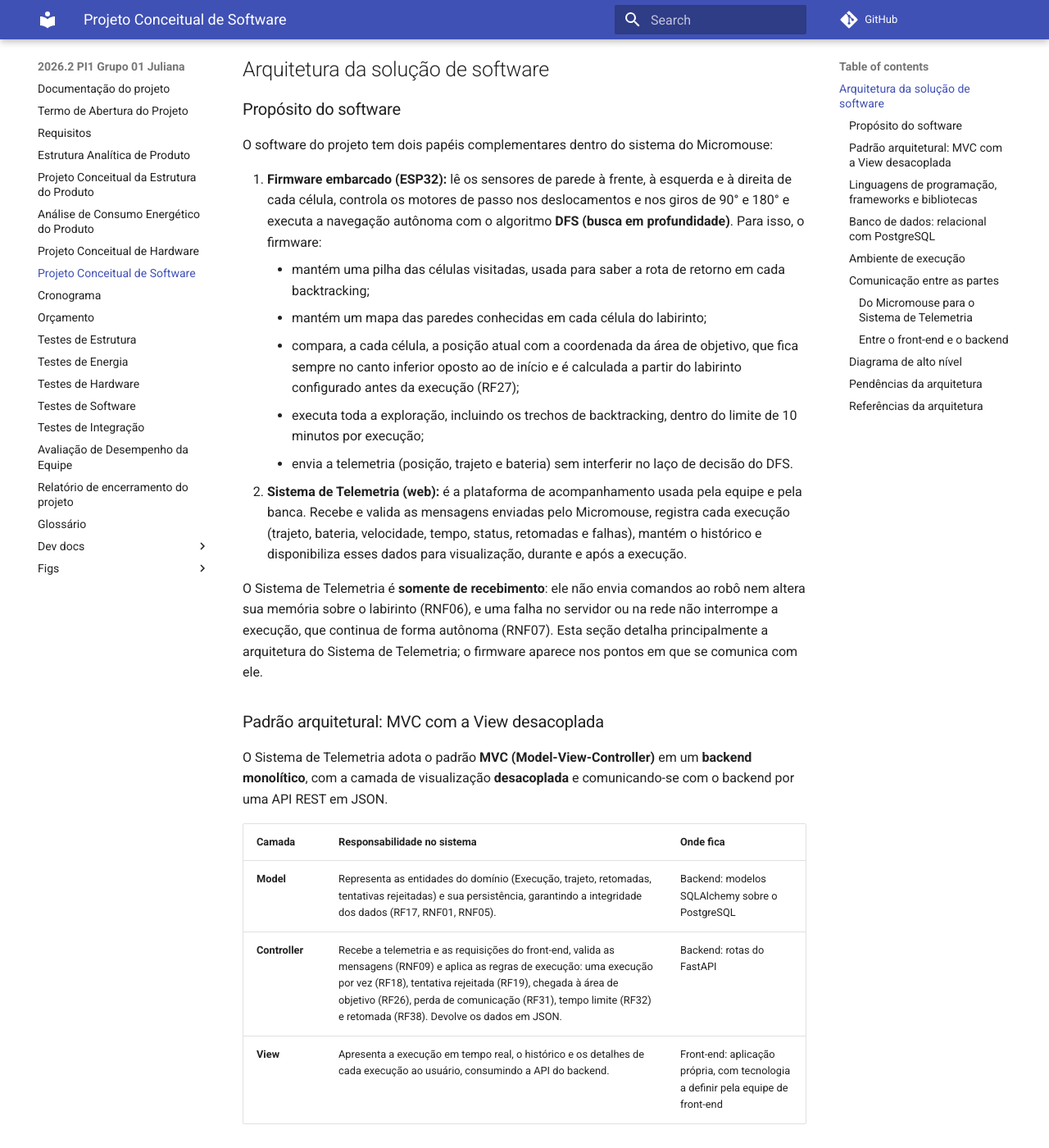
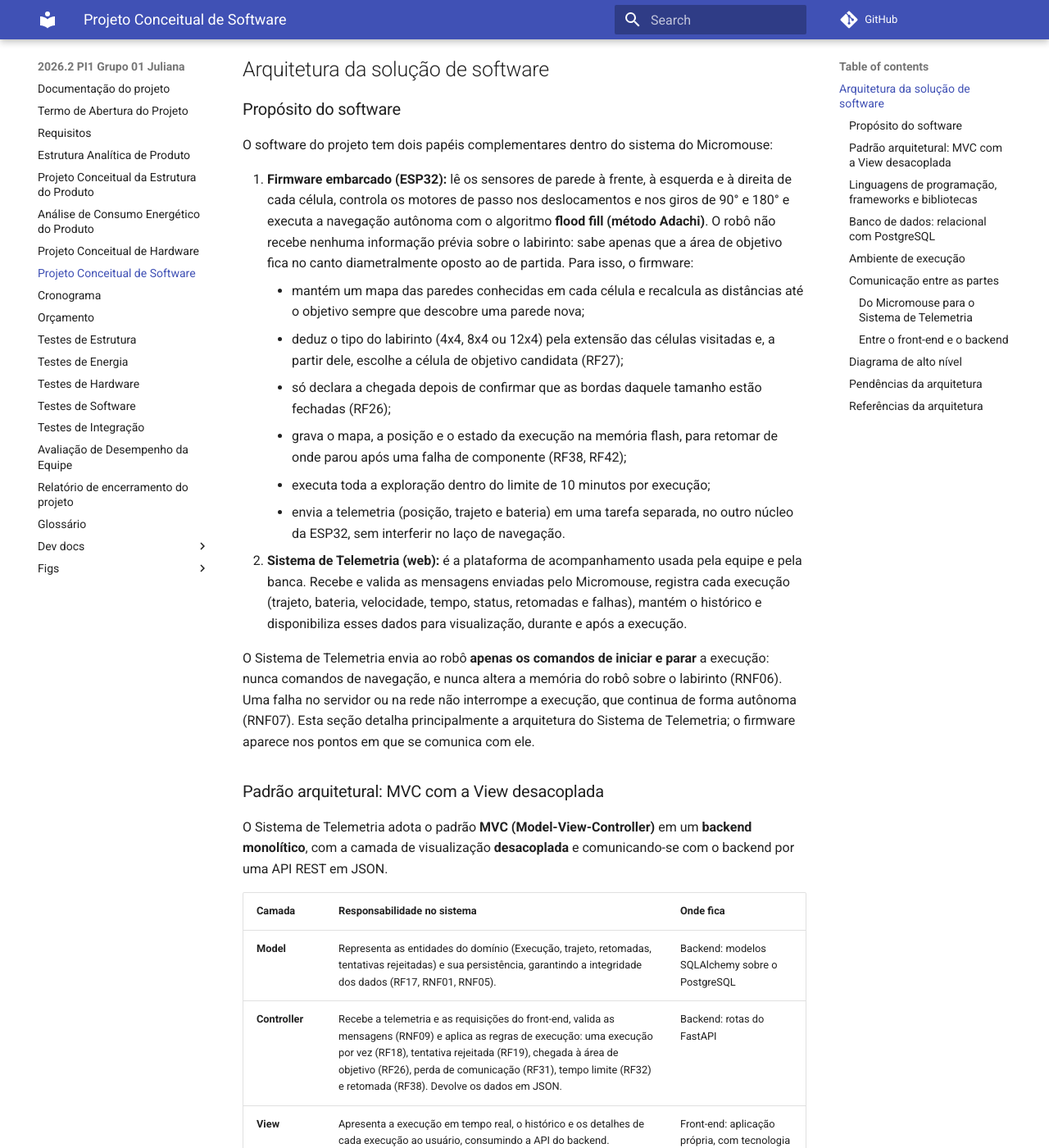
Before and after one commit to fcte-pi1/2026_2_PI1_Grupo01_Juliana, an MkDocs documentation site: the page built from docs/4.4 - Projeto conceitual de software.md, in a window 1280 px wide and 1400 px high, scrolled down 1189 px. Shown: the whole window at 82% size. Built offline with MkDocs 1.6.1 and Material for MkDocs 9.7.7, drawn with Linux system fonts in a browser that asks for light colours; comment, search, counter and statistics services are not loaded.

Commit message:
docs: atualizar o propósito do software com flood fill e comandos da web

```diff
--- a/docs/4.4 - Projeto conceitual de software.md
+++ b/docs/4.4 - Projeto conceitual de software.md
@@ -33,15 +33,16 @@ A documentação do _software_ deverá conter, no mínimo, os itens a seguir:
 
 O software do projeto tem dois papéis complementares dentro do sistema do Micromouse:
 
-1. **Firmware embarcado (ESP32):** lê os sensores de parede à frente, à esquerda e à direita de cada célula, controla os motores de passo nos deslocamentos e nos giros de 90° e 180° e executa a navegação autônoma com o algoritmo **DFS (busca em profundidade)**. Para isso, o firmware:
-    - mantém uma pilha das células visitadas, usada para saber a rota de retorno em cada backtracking;
-    - mantém um mapa das paredes conhecidas em cada célula do labirinto;
-    - compara, a cada célula, a posição atual com a coordenada da área de objetivo, que fica sempre no canto inferior oposto ao de início e é calculada a partir do labirinto configurado antes da execução (RF27);
-    - executa toda a exploração, incluindo os trechos de backtracking, dentro do limite de 10 minutos por execução;
-    - envia a telemetria (posição, trajeto e bateria) sem interferir no laço de decisão do DFS.
+1. **Firmware embarcado (ESP32):** lê os sensores de parede à frente, à esquerda e à direita de cada célula, controla os motores de passo nos deslocamentos e nos giros de 90° e 180° e executa a navegação autônoma com o algoritmo **flood fill (método Adachi)**. O robô não recebe nenhuma informação prévia sobre o labirinto: sabe apenas que a área de objetivo fica no canto diametralmente oposto ao de partida. Para isso, o firmware:
+    - mantém um mapa das paredes conhecidas em cada célula e recalcula as distâncias até o objetivo sempre que descobre uma parede nova;
+    - deduz o tipo do labirinto (4x4, 8x4 ou 12x4) pela extensão das células visitadas e, a partir dele, escolhe a célula de objetivo candidata (RF27);
+    - só declara a chegada depois de confirmar que as bordas daquele tamanho estão fechadas (RF26);
+    - grava o mapa, a posição e o estado da execução na memória flash, para retomar de onde parou após uma falha de componente (RF38, RF42);
+    - executa toda a exploração dentro do limite de 10 minutos por execução;
+    - envia a telemetria (posição, trajeto e bateria) em uma tarefa separada, no outro núcleo da ESP32, sem interferir no laço de navegação.
 2. **Sistema de Telemetria (web):** é a plataforma de acompanhamento usada pela equipe e pela banca. Recebe e valida as mensagens enviadas pelo Micromouse, registra cada execução (trajeto, bateria, velocidade, tempo, status, retomadas e falhas), mantém o histórico e disponibiliza esses dados para visualização, durante e após a execução.
 
-O Sistema de Telemetria é **somente de recebimento**: ele não envia comandos ao robô nem altera sua memória sobre o labirinto (RNF06), e uma falha no servidor ou na rede não interrompe a execução, que continua de forma autônoma (RNF07). Esta seção detalha principalmente a arquitetura do Sistema de Telemetria; o firmware aparece nos pontos em que se comunica com ele.
+O Sistema de Telemetria envia ao robô **apenas os comandos de iniciar e parar** a execução: nunca comandos de navegação, e nunca altera a memória do robô sobre o labirinto (RNF06). Uma falha no servidor ou na rede não interrompe a execução, que continua de forma autônoma (RNF07). Esta seção detalha principalmente a arquitetura do Sistema de Telemetria; o firmware aparece nos pontos em que se comunica com ele.
 
 ### Padrão arquitetural: MVC com a View desacoplada
 
```
